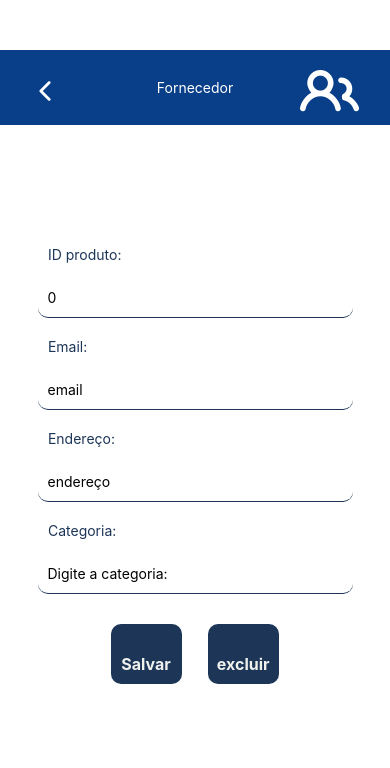
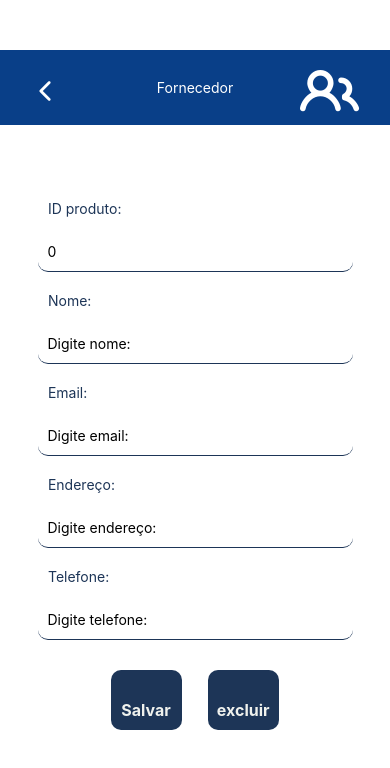
Before and after one commit to EmanuelReus6/clodoaldo_app, a React Native app: screen /AddFornecedor in a window 390 px wide. Shown: the top 768 px of the page. Built offline with nearby package versions, Linux system fonts and the light colour scheme; no server answers.

Commit message:
AddFornecedor

```diff
--- a/src/pages/AddForncedor.js
+++ b/src/pages/AddForncedor.js
@@ -51,24 +51,31 @@ export default function AddFornecedor({navigation}){
           onChangeText={setNewcodigo}
           keyboardType="numeric"
         />
+        <Text style={styles.inputext}> Nome: </Text>
+        <TextInput
+          style={styles.input}
+          placeholder='Digite nome:'
+          value={newproduto}
+          onChangeText={setNewproduto}
+        />
         <Text style={styles.inputext}> Email: </Text>
         <TextInput
           style={styles.input}
-          placeholder='email'
+          placeholder='Digite email:'
           value={newproduto}
           onChangeText={setNewproduto}
         />
         <Text style={styles.inputext}> Endereço: </Text>
         <TextInput
           style={styles.input}
-          placeholder='endereço'
+          placeholder='Digite endereço:'
           value={newdescricao}
           onChangeText={setNewdescricao}
         />
-        <Text style={styles.inputext}> Categoria: </Text>
+        <Text style={styles.inputext}> Telefone: </Text>
         <TextInput
           style={styles.input}
-          placeholder='Digite a categoria:'
+          placeholder='Digite telefone:'
           value={newcategoria}
           onChangeText={setNewcategoria}
         />
```
